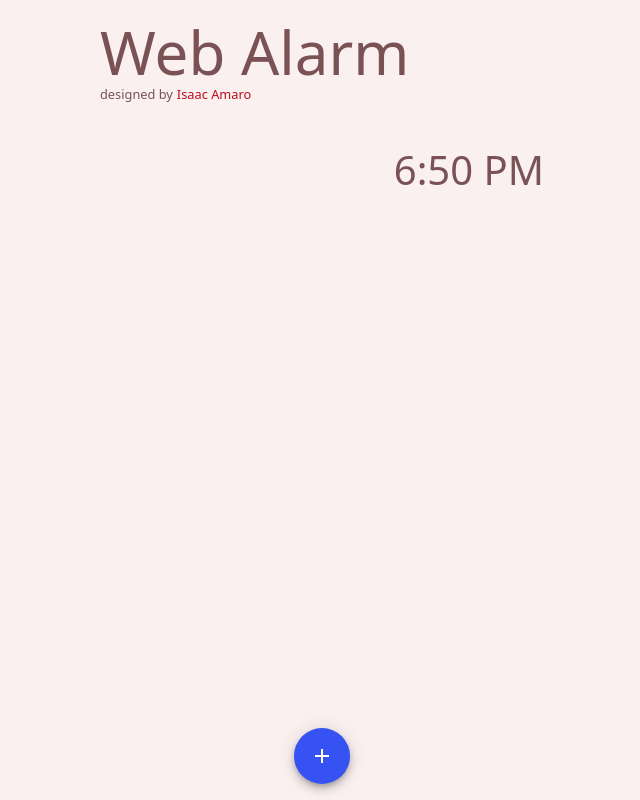
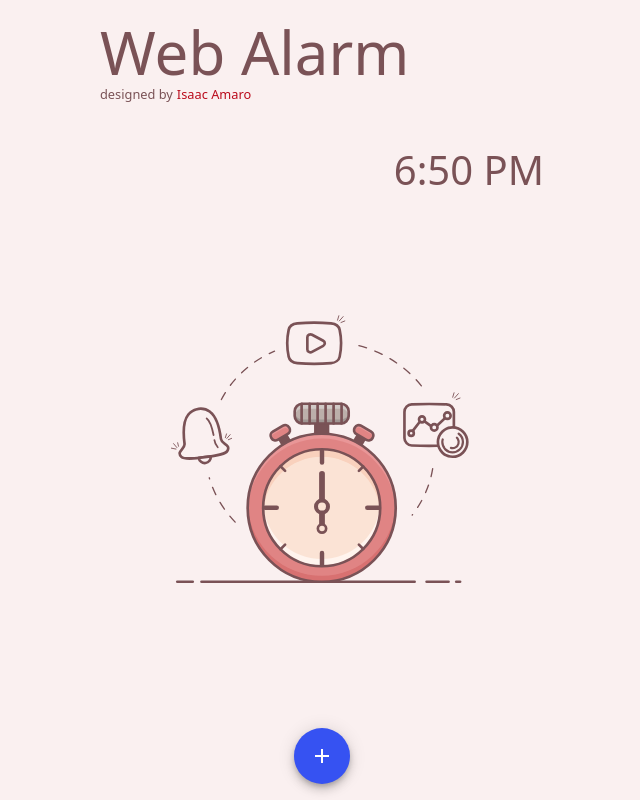
Before and after one commit to isaacamaro03/web-alarm, a React (Create React App) app: page / in a window 1280 px wide. Shown: the whole page, without its empty margins (318-958 px from the left). Built offline with nearby package versions, Linux system fonts and the light colour scheme.

Commit message:
Added empty list illustration

```diff
--- a/src/components/Root/Main/AlarmList/AlarmList.js
+++ b/src/components/Root/Main/AlarmList/AlarmList.js
@@ -4,9 +4,15 @@ import { AlarmItem } from "./AlarmItem";
 
 const useStyles = makeStyles({
   root: {
+    display: "flex",
+    flexFlow: "column",
     flex: 1,
     marginBottom: "1rem",
     overflow: "auto",
+
+    "& > img": {
+      margin: "auto 0",
+    },
   },
   wrapper: {
     display: "flex",
@@ -19,13 +25,21 @@ const useStyles = makeStyles({
 const AlarmList = ({ alarms }) => {
   const classes = useStyles();
 
+  const EmptyListIllustration = () => {
+    return <img src="./web-alarm/clock_illustration.svg" />;
+  };
+
   return (
     <div className={classes.root}>
-      <div className={classes.wrapper}>
-        {alarms.map((alarm) => (
-          <AlarmItem alarmData={alarm} />
-        ))}
-      </div>
+      {alarms.length ? (
+        <div className={classes.wrapper}>
+          {alarms.map((alarm) => (
+            <AlarmItem alarmData={alarm} />
+          ))}
+        </div>
+      ) : (
+        <EmptyListIllustration />
+      )}
     </div>
   );
 };
```
Also changed, not shown: public/clock_illustration.svg (added).
